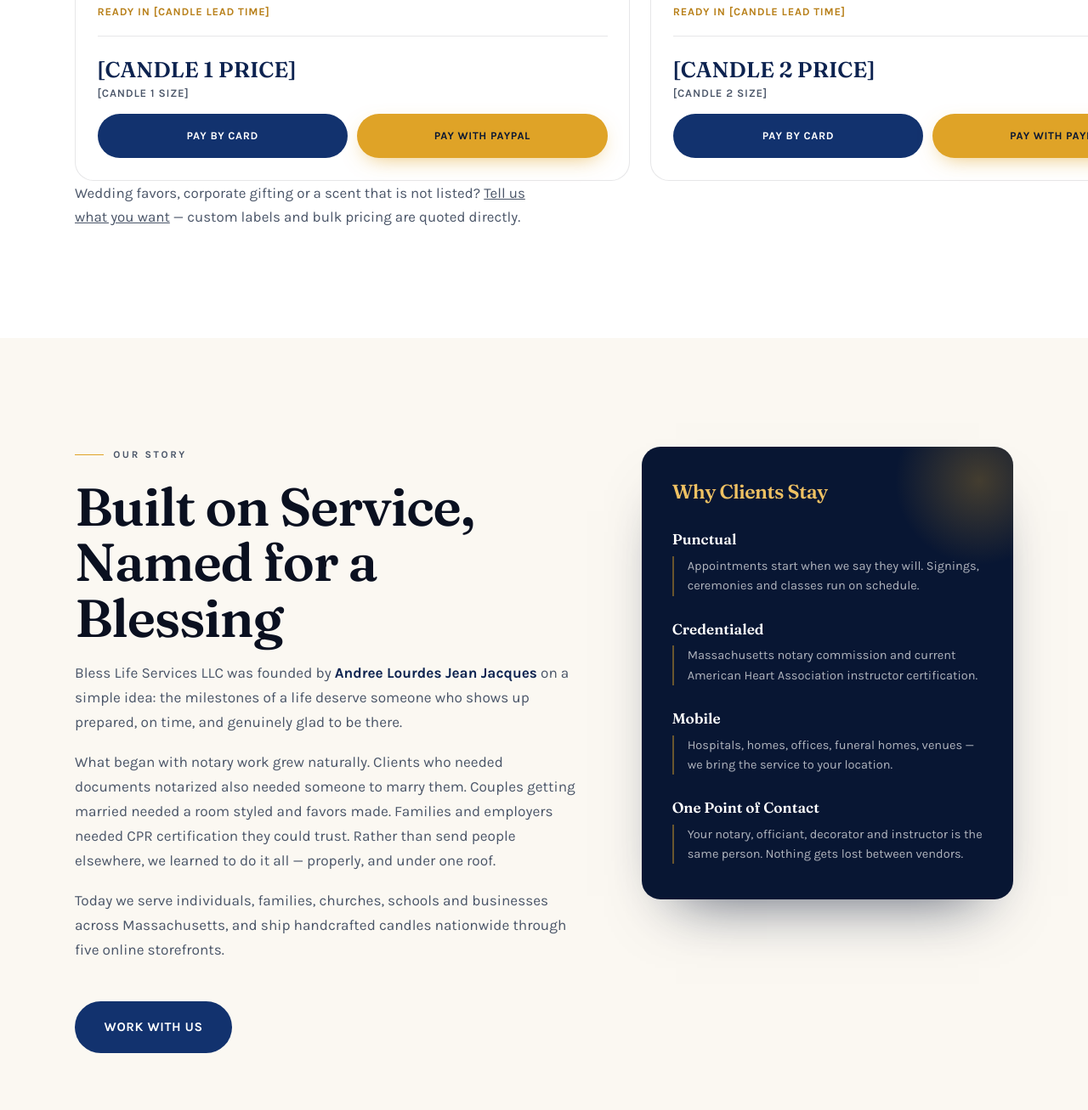
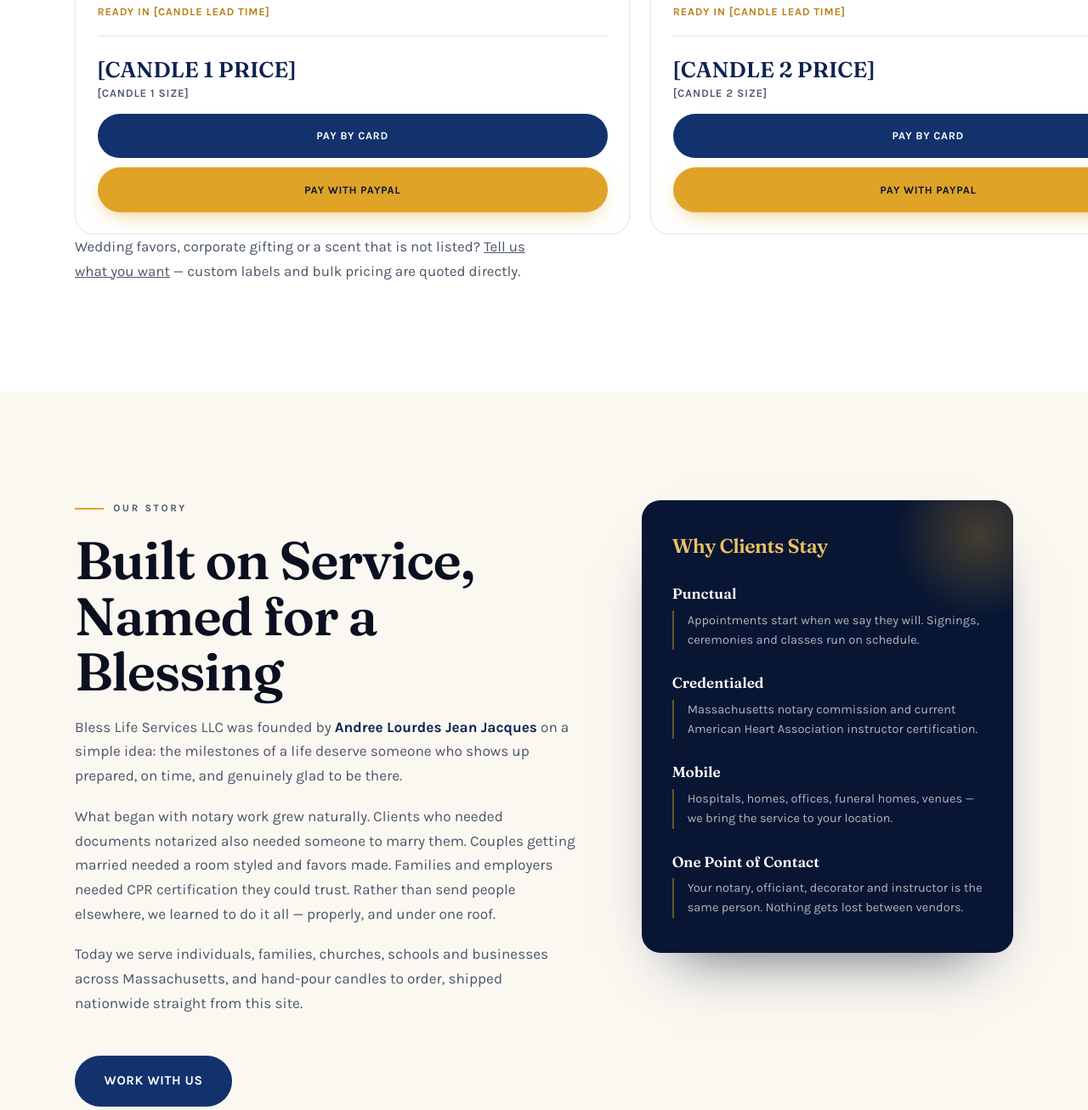
Before and after one commit to Jeaneveillard/bless-life-services, a plain HTML site: page index.html in a window 1280 px wide. Shown: the part 5593-6900 px from the top of the page at 85% size. Drawn offline with Linux system fonts and the light colour scheme.

Commit message:
Stack the candle tile payment buttons at every width
Finding 1: the shared .pay__row/.pay__btn side-by-side threshold is ~323px
of available row width, but a candle tile's inner width never reliably
clears it — ~301px max in the 3-column grid, and only a narrow 857-900px
slice of the 2-column band crosses it. That produced a non-monotonic
layout: stacked at most widths, side-by-side in a thin band, stacked again
below it. Scoped .candle .pay__row/.pay__btn rules now force column layout
and full-width buttons unconditionally, leaving the shared .pay rules (used
elsewhere) untouched.

Finding 2: the About section still claimed candles ship "through five
online storefronts," which stopped being true once the prior commits
removed the five marketplace links and replaced them with a made-to-order
shop on this site. Reworded the clause to describe the current model:
candles are hand-poured to order and shipped nationwide from this site.

bash tools/check-site.sh still exits 0 with 61 placeholders remaining.

```diff
--- a/index.html
+++ b/index.html
@@ -396,7 +396,7 @@
       </p>
       <p>
         Today we serve individuals, families, churches, schools and businesses across
-        Massachusetts, and ship handcrafted candles nationwide through five online storefronts.
+        Massachusetts, and hand-pour candles to order, shipped nationwide straight from this site.
       </p>
       <a href="#contact" class="btn btn--navy">Work With Us</a>
     </div>
--- a/styles.css
+++ b/styles.css
@@ -189,6 +189,14 @@
   color:var(--gold-600);margin:0;
 }
 .candle .pay{margin-top:1.1rem}
+/* A candle tile's inner width never reliably clears the ~323px side-by-side
+   threshold noted above: it tops out around 301px in the 3-column grid, and
+   in the 2-column band it only crosses the threshold in a narrow slice near
+   857-900px. Left to the shared rule, the two buttons would stack almost
+   everywhere but flip to side-by-side in that sliver — an accident of width,
+   not a real design choice. Stack them on purpose at every width instead. */
+.candle .pay__row{flex-direction:column}
+.candle .pay__btn{flex:1 1 auto;width:100%}
 
 @media (max-width:900px){ .candles{grid-template-columns:repeat(2,1fr)} }
 @media (max-width:600px){ .candles{grid-template-columns:1fr} }
```
